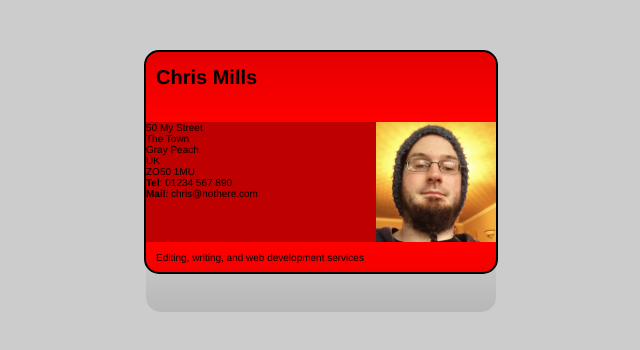
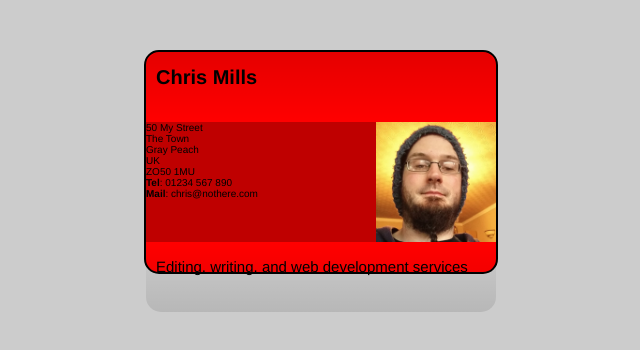
Before and after one commit to marjoriemuloma/business-card-assessment, a plain HTML site: page index.html in a window 1280 px wide. Shown: the whole page, without its empty margins (319-959 px from the left). Drawn offline with Linux system fonts and the light colour scheme.

Commit message:
wrote a ruleset for p

```diff
--- a/style.css
+++ b/style.css
@@ -50,6 +50,11 @@ html {
   line-height: 1.5;
 }
 
+.card footer p {
+  font-size: 1.5em;
+  line-height: 2;
+}
+
 .card article {
   height: 12em;
   background-color: rgba(0,0,0,0.25);
```
